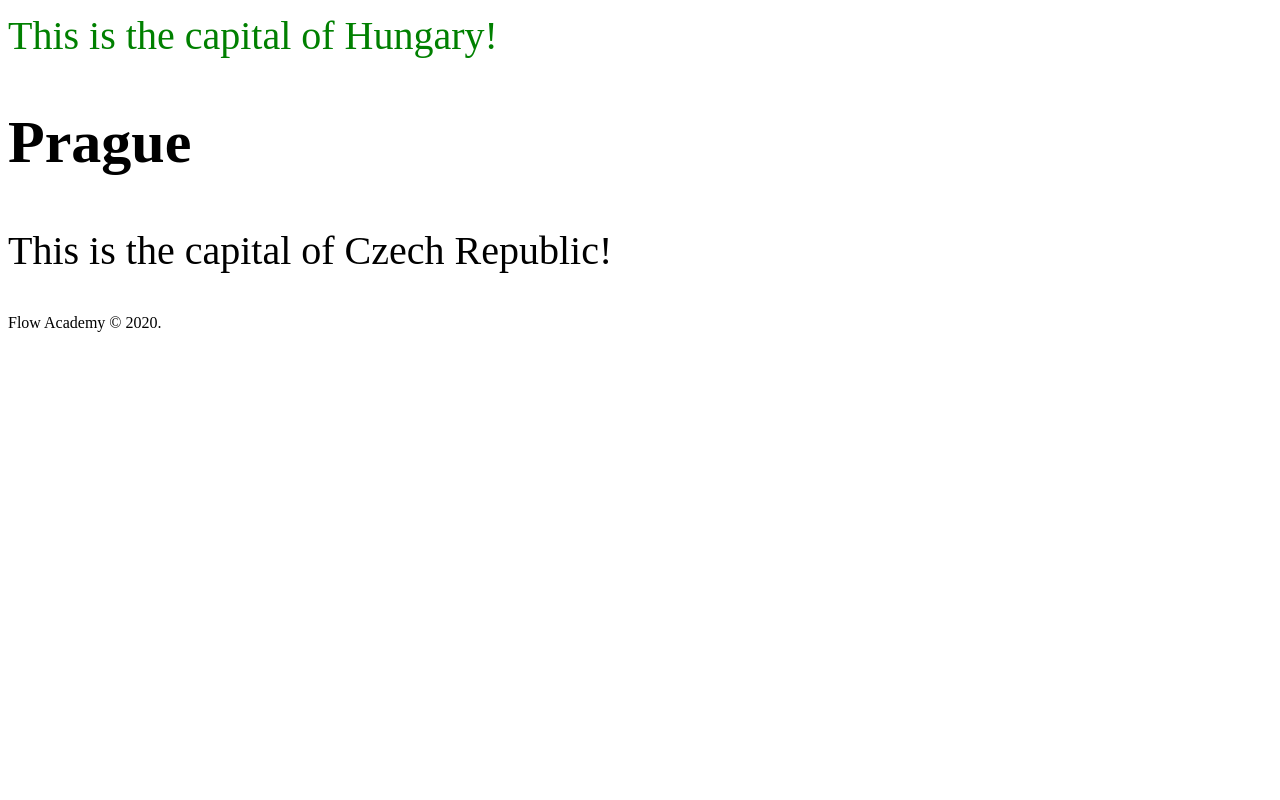
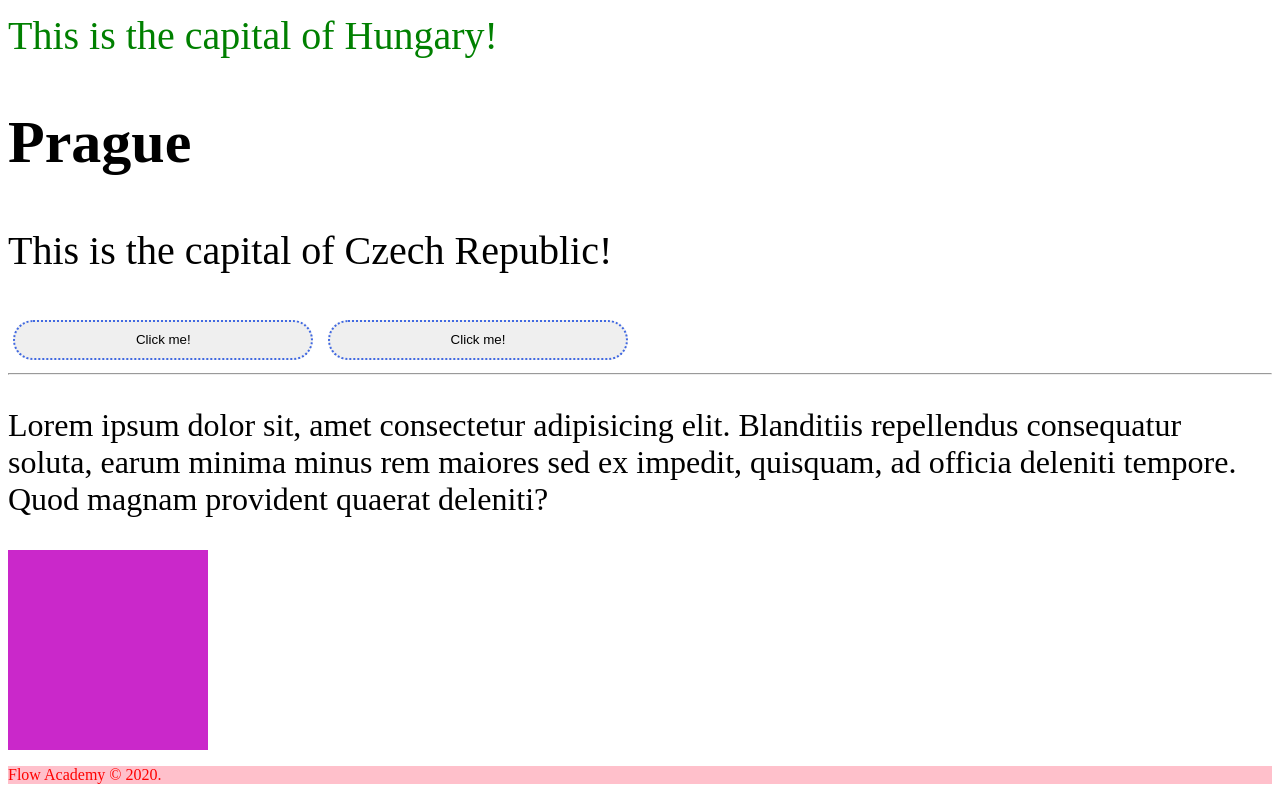
Before and after one commit to laszlobalint/sitebuilding-course, a plain HTML site: page practice.html in a window 1280 px wide. Shown: the part 886-1686 px from the top of the page. Before the commit the page ends 1234 px from the top, so only its background shows below. Drawn offline with Linux system fonts and the light colour scheme.

Commit message:
Box model explanation.

```diff
--- a/practice.html
+++ b/practice.html
@@ -4,10 +4,12 @@
     <meta charset="UTF-8" />
     <meta name="viewport" content="width=device-width, initial-scale=1.0" />
     <title>Practice - Sitebuilding</title>
+    <link rel="stylesheet" type="text/css" href="./styles/global.css" />
     <style>
       .capitals {
         font-size: 40px;
       }
+
       #capital-hun {
         color: green;
       }
@@ -60,7 +62,21 @@
       <h2>Prague</h2>
       <p>This is the capital of Czech Republic!</p>
     </div>
-    <footer>
+
+    <button class="sample-button">Click me!</button>
+    <button class="sample-button">Click me!</button>
+
+    <hr />
+
+    <div id="parent-div">
+      <p id="sample-text">
+        Lorem ipsum dolor sit, amet consectetur adipisicing elit. Blanditiis repellendus consequatur soluta, earum minima minus rem maiores
+        sed ex impedit, quisquam, ad officia deleniti tempore. Quod magnam provident quaerat deleniti?
+      </p>
+    </div>
+
+    <div id="box"></div>
+    <footer style="background-color: black;">
       <p>Flow Academy&nbsp;&copy;&nbsp;2020.</p>
     </footer>
   </body>
--- a/styles/global.css
+++ b/styles/global.css
@@ -0,0 +1,57 @@
+/*
+Styling for heading1 and paragraphs
+*/
+
+footer {
+  background-color: pink !important;
+  color: red;
+}
+
+.sample-button {
+  width: 300px;
+  padding: 0.8em;
+  border: 2px dotted royalblue;
+  border-radius: 9999px;
+  margin: 0.4em;
+}
+
+#parent-div {
+  font-size: 2em;
+}
+
+#sample-text {
+  font-size: 2rem;
+}
+
+#box {
+  width: 200px;
+  height: 200px;
+  background: #ca28ca;
+  position: relative;
+  /* Chrome, Safari, Opera */
+  -webkit-animation-name: move--it;
+  -webkit-animation-duration: 4s;
+  /* Standard syntax */
+  animation-name: move--it;
+  animation-duration: 4s;
+}
+
+/* Chrome, Safari, Opera */
+@-webkit-keyframes move--it {
+  from {
+    left: 0;
+  }
+  to {
+    left: 100%;
+  }
+}
+
+/* Standard syntax */
+@keyframes move--it {
+  from {
+    left: 0;
+  }
+  to {
+    left: 100%;
+  }
+}
```
Also changed, not shown: forms.html (+9 -2 lines), game.html (+1 -1 lines), 1 other file.
